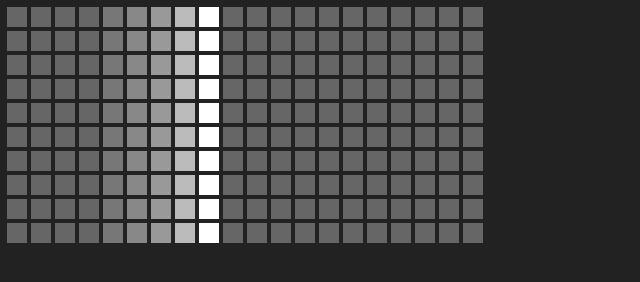
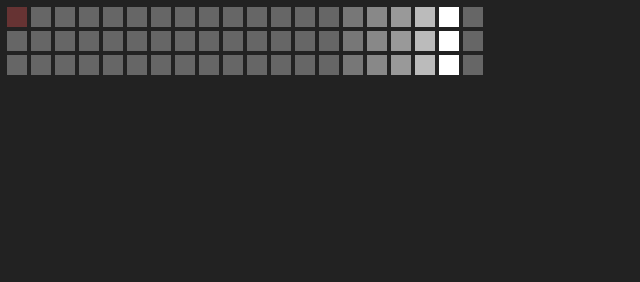
Before and after one commit to briancollins/bones, a plain HTML site: page index.html in a window 1280 px wide. Both pictures are taken after a click on the element 17 px from the left and 17 px from the top of the page. Shown: the whole page, without its empty margins (0-640 px from the left). Drawn offline with Linux system fonts and the light colour scheme.

Commit message:
play audio

```diff
--- a/bones.js
+++ b/bones.js
@@ -2,11 +2,26 @@
   var d = document;
 
   d.addEventListener("DOMContentLoaded", function() {
-    var Cell = function(pitch) {
+    var Cell = function(file) {
+      this.file = file;
+      this.audio = new Audio(file);
+      this.level = 5;
       this.el = this.createEl();
+      this.selected = false;
+      this.updateBackgroundColor();
     };
 
-    var colorForLevel = function(lvl) {
+    var colorForLevel = function(lvl, selected) {
+      if (selected) {
+        switch (lvl) {
+          case 5: return '#633';
+          case 4: return '#733';
+          case 3: return '#833';
+          case 2: return '#933';
+          case 1: return '#b33';
+          case 0: return '#f33';
+        }
+      } else {
         switch (lvl) {
           case 5: return '#666';
           case 4: return '#777';
@@ -16,22 +31,38 @@
           case 0: return '#fff';
         }
       }
+    };
 
     Cell.prototype.createEl = function() {
       var el = d.createElement('div'),
-      s = el.style;
-      s.backgroundColor = colorForLevel(5);
+      s = el.style,
+      that = this;
       s.cursor          = 'pointer';
       s.width =
         s.height        = '20';
       s.margin          = '2';
       s.cssFloat        = 'left';
+
+      el.addEventListener("click", function() {
+        that.selected = !that.selected;
+        that.updateBackgroundColor();
+      }, false);
       return el;
+    };
+
+    Cell.prototype.updateBackgroundColor = function() {
+      this.el.style.backgroundColor = colorForLevel(this.level, this.selected);
     };
 
 
     Cell.prototype.pulse = function(lvl) {
-      this.el.style.backgroundColor = colorForLevel(lvl);
+      this.level = lvl;
+      this.updateBackgroundColor();
+
+      if (lvl === 0 && this.selected) {
+        this.audio.play();
+        this.audio = new Audio(this.file);
+      }
     };
 
     var body = d.body;
@@ -53,8 +84,8 @@
       st.height = '220';
 
       var j;
-      for (j = 0; j < 10; j++) {
-        var c = new Cell(1);
+      for (j = 0; j < 3; j++) {
+        var c = new Cell(j + '.wav');
         colDiv.appendChild(c.el);
         col.push(c);
       }
@@ -63,19 +94,21 @@
     }
 
     i = 0;
+
     setInterval(function() {
-      i ++;
-      if ( i > 20 ) {
-        i = 0;
-      }
 
       var j;
       for (j = i - 5; j <= i; j++) {
         var k;
-        for (k = 0; k < 10; k++) {
+        for (k = 0; k < 3; k++) {
           cols[j < 0 ? j + 20 : j][k].pulse(i - j);
         }
       }
-    }, 70);
-  });
+
+      i ++;
+      if ( i > 19 ) {
+        i = 0;
+      }
+    }, 200);
+  }, false);
 })();
--- a/index.html
+++ b/index.html
@@ -1 +1 @@
-<script type="text/javascript" src="bones.js"></script>
+<html><head><script type="text/javascript" src="bones.js"></script></head><body></body></html>
```
Also changed, not shown: 3 other files. Lines whose indentation alone changed are shown as unchanged.
